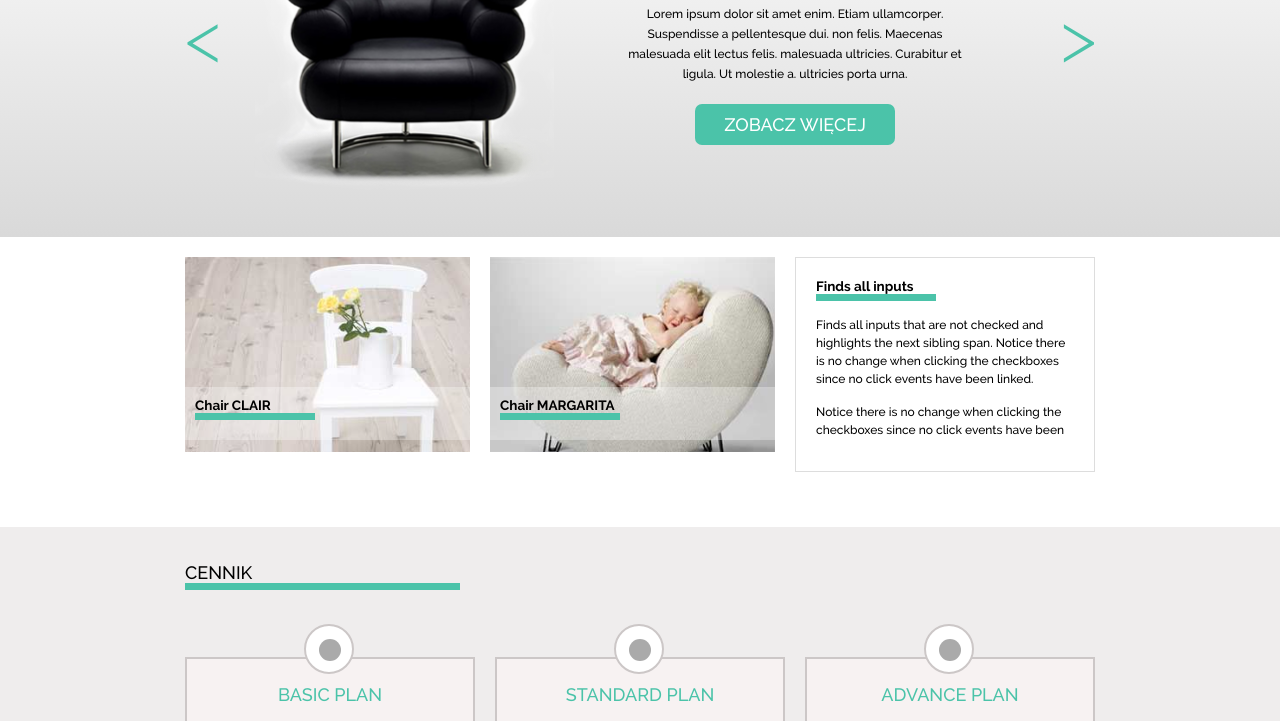
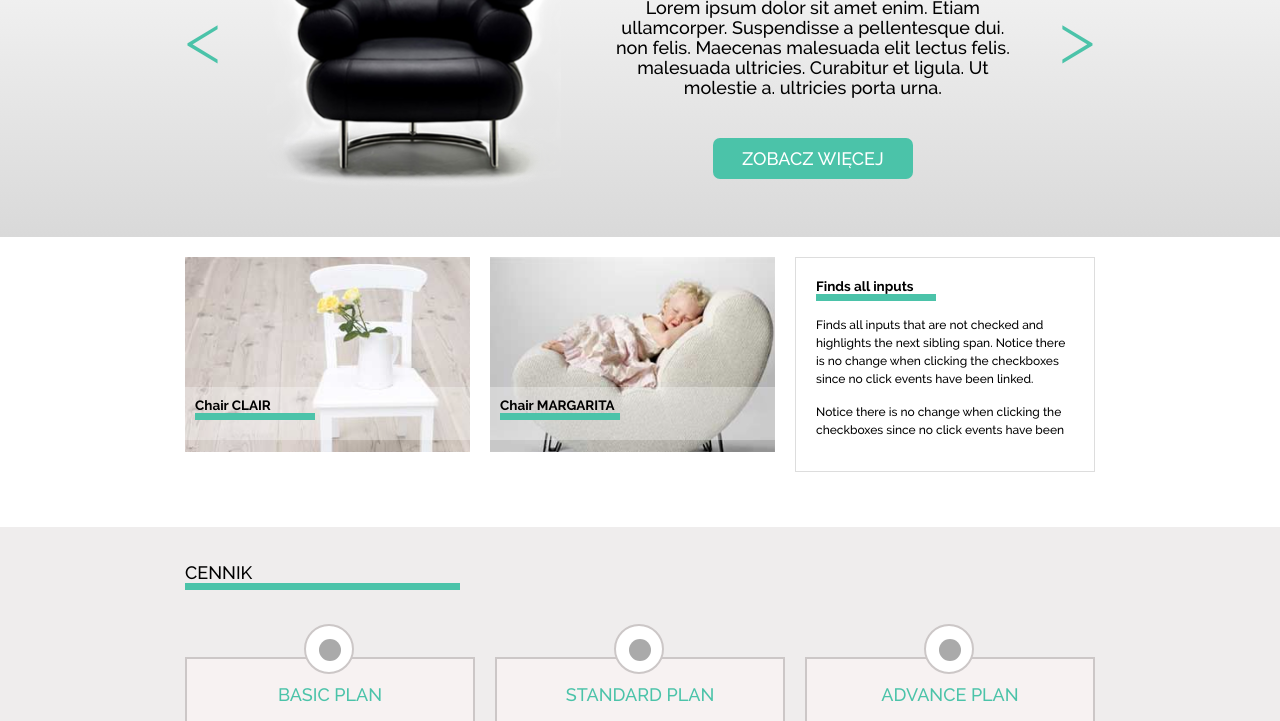
Before and after one commit to maciejken/sitonchair, a website: page index.html in a window 1280 px wide. Shown: the part 207-928 px from the top of the page. Drawn offline with Linux system fonts and the light colour scheme.

Commit message:
better and more flexible #section1

```diff
--- a/index.html
+++ b/index.html
@@ -26,7 +26,7 @@
        </div>
    </header>
    <section id="section1">
-       <div class="container clearfix">
+       <div class="container">
            <div class="prev">&lt;</div>
            <div class="image">
                <ul>
--- a/sass/partials/_section1.sass
+++ b/sass/partials/_section1.sass
@@ -1,34 +1,42 @@
 #section1
     background-image: linear-gradient(#fff, rgba(0, 0, 0, .15))
-    padding: 50px 0 0 0
+    // padding: 50px 0 0 0
+    font-size: 1.25rem
 
+    .container
+        @include display(flex)
+        height: 40rem
+        justify-content: space-between
+        align-items: flex-end
 
-    .prev, .image, .text
-        float: left
-
+    //
+    // .prev, .image, .text
+    //     float: left
 
     .prev, .next
-        width: 35px
-        height: 350px
+        // width: 35px
+        height: 100%
         cursor: pointer
-        line-height: 300px
+        // line-height: 300px
         font-family: ralewaylight
         color: #4BC3A9
-        font-size: 72px
+        font-size: 7.2rem
         @include unselectable
+        @include display(flex)
+        align-items: center
 
 
     .prev:hover, .next:hover
         color: #2F8E83
 
-
-    .next
-        float: right
+    //
+    // .next
+    //     float: right
 
 
     .image
-        width: 350px
-        height: 337px
+        width: 30rem
+        height: 35rem
 
     // background-image: url('../images/black_chair.png')
     // -webkit-background-size: auto 100%
@@ -50,15 +58,19 @@
             overflow: hidden
 
             img
-                margin: 0 0 0 -50px
+                position: relative
+                left: -9rem
                 @include unselectable
 
 
     .text
+        @include display(flex)
+        flex-direction: column
+        justify-content: center
         text-align: center
-        width: 450px
-        height: 350px
-        padding: 50px
+        width: 40rem
+        height: 35rem
+        // border: 1px solid red
 
 
 
@@ -75,7 +87,7 @@
 
     .text p
         margin: 20px 0 20px
-        font-size: 12px
+        font-size: 1.8rem
         line-height: 20px
 
 
@@ -91,7 +103,5 @@
         padding: 10px 20px
         border-radius: 7px
 
-
-
     .text a:hover
         background-color: #2F8E83
--- a/sass/style.sass
+++ b/sass/style.sass
@@ -5,16 +5,20 @@
 @import 'modules/mixins'
 
 // breakpoints
-
 $mobile: 500px
 $tablet: 1000px
 
-body
-    font-family: ralewaymedium, Arial, Verdana, sans-serif
+// mobile
+html
+    font-size: 10px
 
-.container
-    margin: 0 auto
-    width: 910px
+    body
+        font-family: ralewaymedium, Arial, Verdana, sans-serif
+
+    .container
+        margin: 0 auto
+        width: 91rem
+
 
 @media screen and (min-width: $tablet)
     html
```
Also changed, not shown: assets/sitonchair/style.css.
